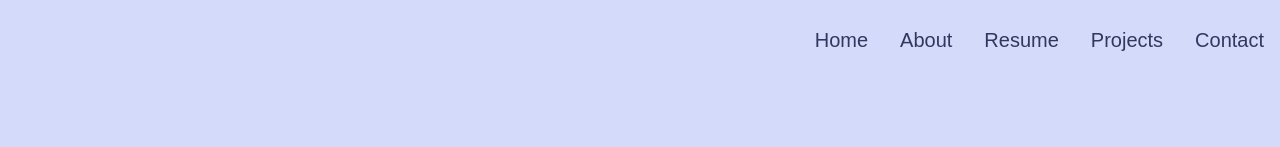
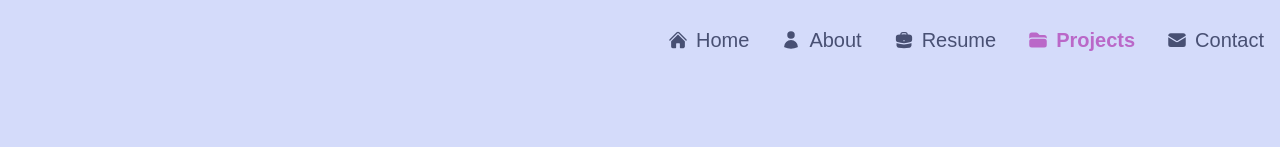
Before and after one commit to giselle-ming/portfolio-2025, a Next.js app: page /projects in a window 1280 px wide. Shown: the top 147 px of the page. Built offline with nearby package versions, Linux system fonts and the light colour scheme.

Commit message:
Add active link state to Navbar and update Resume and Projects pages

```diff
--- a/src/app/components/NavLink.jsx
+++ b/src/app/components/NavLink.jsx
@@ -4,7 +4,7 @@ const NavLink = ({ href, title }) => {
   return (
     <Link
       href={href}
-      className="block py-2 pl-3 pr-4 text-[#343660] sm:text-xl rounded md:p-0 hover:scale-105"
+      className="block py-2 pl-3 pr-4 sm:text-xl rounded md:p-0 hover:scale-105"
     >
       {title}
     </Link>
--- a/src/app/components/Navbar.jsx
+++ b/src/app/components/Navbar.jsx
@@ -1,34 +1,47 @@
 "use client";
-import React, { useState, useEffect } from "react";
+import React, { useEffect } from "react";
 import NavLink from "./NavLink";
-import { Bars3Icon, XMarkIcon } from "@heroicons/react/24/solid";
+import {
+  Bars3Icon,
+  XMarkIcon,
+  HomeIcon,
+  UserIcon,
+  BriefcaseIcon,
+  FolderIcon,
+  EnvelopeIcon,
+} from "@heroicons/react/24/solid";
 
 const navLinks = [
   {
     title: "Home",
     path: "/",
+    icon: <HomeIcon className="h-5 w-5" />,
   },
   {
     title: "About",
     path: "/#about",
+    icon: <UserIcon className="h-5 w-5" />,
   },
   {
     title: "Resume",
     path: "/resume",
+    icon: <BriefcaseIcon className="h-5 w-5" />,
   },
   {
     title: "Projects",
     path: "/projects",
+    icon: <FolderIcon className="h-5 w-5" />,
   },
   {
     title: "Contact",
     path: "/#contact",
+    icon: <EnvelopeIcon className="h-5 w-5" />,
   },
 ];
 
-const Navbar = () => {
-  const [navbarOpen, setNavbarOpen] = useState(false);
-  const [showName, setShowName] = useState(false);
+const Navbar = ({ activeLink, handleLinkClick }) => {
+  const [navbarOpen, setNavbarOpen] = React.useState(false);
+  const [showName, setShowName] = React.useState(false);
 
   useEffect(() => {
     const handleScroll = () => {
@@ -69,7 +82,22 @@ const Navbar = () => {
         <div className="menu hidden md:block md:w-auto" id="navbar">
           <ul className="flex p-4 md:p-0 md:flex-row md:space-x-8 mt-0">
             {navLinks.map((link, index) => (
-              <li key={index}>
+              <li
+                key={index}
+                className={`group flex items-center space-x-2 hover:scale-105 ${
+                  activeLink === link.path
+                    ? "text-[#BA68C8] font-bold"
+                    : "text-[#485073]"
+                }`}
+                onClick={() => handleLinkClick(link.path)}
+              >
+                {React.cloneElement(link.icon, {
+                  className: `h-5 w-5 ${
+                    activeLink === link.path
+                      ? "text-[#BA68C8]"
+                      : "text-[#485073] group-hover:text-[#343660]"
+                  }`,
+                })}
                 <NavLink href={link.path} title={link.title} />
               </li>
             ))}
@@ -80,7 +108,22 @@ const Navbar = () => {
         <div className="mobile-menu bg-[#d4dbfa] bg-opacity-90 absolute top-15 left-0 w-full z-20">
           <ul className="flex flex-col items-center space-y-4 py-4">
             {navLinks.map((link, index) => (
-              <li key={index}>
+              <li
+                key={index}
+                className={`group flex items-center space-x-2 ${
+                  activeLink === link.path
+                    ? "text-[#BA68C8] font-bold"
+                    : "text-[#485073]"
+                }`}
+                onClick={() => handleLinkClick(link.path)}
+              >
+                {React.cloneElement(link.icon, {
+                  className: `h-5 w-5 ${
+                    activeLink === link.path
+                      ? "text-[#BA68C8]"
+                      : "text-[#485073] group-hover:text-[#343660]"
+                  }`,
+                })}
                 <NavLink href={link.path} title={link.title} />
               </li>
             ))}
--- a/src/app/components/TimelineItem.jsx
+++ b/src/app/components/TimelineItem.jsx
@@ -29,7 +29,7 @@ export default function TimelineItem({ item, isLeftAligned }) {
           ))}
         </ul>
       </div>
-      <div className="w-6 h-6 sm:w-8 sm:h-8 bg-[#BA68C8] rounded-full absolute sm:left-1/2 sm:transform sm:-translate-x-1/2"></div>
+      <div className="hidden sm:block w-6 h-6 sm:w-8 sm:h-8 bg-[#BA68C8] rounded-full absolute sm:left-1/2 sm:transform sm:-translate-x-1/2"></div>
     </motion.div>
   );
 }
--- a/src/app/page.js
+++ b/src/app/page.js
@@ -1,4 +1,5 @@
-import Image from "next/image";
+"use client";
+import React, { useState } from "react";
 import HeroSection from "./components/HeroSection";
 import Navbar from "./components/Navbar";
 import AboutSection from "./components/AboutSection";
@@ -7,9 +8,15 @@ import Footer from "./components/Footer";
 import ContactSection from "./components/ContactSection";
 
 export default function Home() {
+  const [activeLink, setActiveLink] = useState("/");
+
+  const handleLinkClick = (path) => {
+    setActiveLink(path);
+  };
+
   return (
     <main className="flex min-h-screen flex-col bg-[#d4dbfa]">
-      <Navbar />
+      <Navbar activeLink={activeLink} handleLinkClick={handleLinkClick} />
       <div className="container mt-24 mx-auto px-12 py-4">
         <HeroSection />
         <AboutSection />
--- a/src/app/projects/page.js
+++ b/src/app/projects/page.js
@@ -1,10 +1,18 @@
+"use client";
+import React, { useState } from "react";
 import Navbar from "../components/Navbar";
 import ProjectsPage from "../components/ProjectsPage";
 
 export default function Home() {
+  const [activeLink, setActiveLink] = useState("/projects");
+
+  const handleLinkClick = (path) => {
+    setActiveLink(path);
+  };
+
   return (
     <main className="flex min-h-screen flex-col bg-[#d4dbfa]">
-      <Navbar />
+      <Navbar activeLink={activeLink} handleLinkClick={handleLinkClick} />
       <div className="container mt-24 mx-auto px-12 py-4">
         <ProjectsPage />
       </div>
--- a/src/app/resume/page.js
+++ b/src/app/resume/page.js
@@ -1,9 +1,9 @@
 "use client";
+import React, { useState, useEffect } from "react";
 import Navbar from "../components/Navbar";
 import { motion } from "framer-motion";
 import SkillsSection from "../components/SkillsSection";
 import TimelineSection from "../components/TimelineSection";
-import { CircularProgressbar, buildStyles } from "react-circular-progressbar";
 import "react-circular-progressbar/dist/styles.css";
 
 const skillCategories = [
@@ -119,137 +119,6 @@ const education = [
     ],
   },
 ];
-
-// export default function Home() {
-//   return (
-//     <main className="flex min-h-screen flex-col bg-gradient-to-b from-[#d4dbfa] to-[#e8d4fa]">
-//       <Navbar />
-//       <div className="container mt-24 mx-auto px-12 py-4 suppressHydrationWarning">
-//         <motion.h1
-//           className="text-4xl font-bold text-[#343660] mb-8"
-//           initial={{ opacity: 0, y: -50 }}
-//           animate={{ opacity: 1, y: 0 }}
-//           transition={{ duration: 0.8 }}
-//         >
-//           My Resume
-//         </motion.h1>
-
-//         {/* Skills Section */}
-//         <section className="mb-16">
-//           <motion.h2
-//             className="text-3xl font-semibold text-[#343660] mb-6"
-//             initial={{ opacity: 0, y: -50 }}
-//             animate={{ opacity: 1, y: 0 }}
-//             transition={{ duration: 0.8 }}
-//           >
-//             Core Skills
-//           </motion.h2>
-//           <div className="grid grid-cols-1 md:grid-cols-2 lg:grid-cols-3 gap-8">
-//             {skillCategories.map((category, index) => (
-//               <motion.div
-//                 key={index}
-//                 className="flex flex-col items-center"
-//                 initial={{ opacity: 0, scale: 0.8 }}
-//                 animate={{ opacity: 1, scale: 1 }}
-//                 transition={{ duration: 0.8, delay: index * 0.2 }}
-//               >
-//                 {/* Circular Progress for Category */}
-//                 <div className="w-24 h-24 mb-4">
-//                   <CircularProgressbar
-//                     value={category.level}
-//                     text={`${category.level}%`}
-//                     styles={buildStyles({
-//                       textColor: "#343660",
-//                       pathColor: "#BA68C8",
-//                       trailColor: "#e0e0e0",
-//                     })}
-//                   />
-//                 </div>
-//                 <h3 className="text-lg font-bold text-[#343660] mb-4">
-//                   {category.category}
-//                 </h3>
-//                 {/* List of Skills */}
-//                 <ul className="list-none text-md text-[#485073]">
-//                   {category.skills.map((skill, i) => (
-//                     <li key={i} className="mb-1 flex items-center">
-//                       {/* Replace the src with the path to your logo or use an icon */}
-//                       <img
-//                         src={`/icons/${skill
-//                           .toLowerCase()
-//                           .replace(/ /g, "-")}.png`}
-//                         alt={`${skill} logo`}
-//                         className="w-5 h-5 mr-2"
-//                       />
-//                       {skill}
-//                     </li>
-//                   ))}
-//                 </ul>
-//               </motion.div>
-//             ))}
-//           </div>
-//         </section>
-
-//         {/* Timeline Section */}
-//         <motion.h2
-//           className="text-3xl font-semibold text-[#343660] mb-6"
-//           initial={{ opacity: 0, y: -50 }}
-//           animate={{ opacity: 1, y: 0 }}
-//           transition={{ duration: 0.8 }}
-//         >
-//           Experience
-//         </motion.h2>
-
-//         <div className="relative">
-//           {/* Vertical Line */}
-//           <div className="absolute left-1/2 top-0 w-1 bg-[#BA68C8] h-full transform -translate-x-1/2"></div>
-
-//           {/* Timeline Items */}
-//           {[...experiences, ...education]
-//             .sort(
-//               (a, b) =>
-//                 new Date(b.date.split(" - ")[0]) -
-//                 new Date(a.date.split(" - ")[0])
-//             ) // Sort chronologically
-//             .map((item, index) => (
-//               <motion.div
-//                 key={index}
-//                 className={`flex items-center mb-12 ${
-//                   index % 2 === 0 ? "justify-start" : "justify-end"
-//                 }`}
-//                 initial={{ opacity: 0, x: index % 2 === 0 ? -50 : 50 }}
-//                 animate={{ opacity: 1, x: 0 }}
-//                 transition={{ duration: 0.8, delay: index * 0.2 }}
-//               >
-//                 <div
-//                   className={`relative w-1/2 ${
-//                     index % 2 === 0 ? "text-right pr-8" : "text-left pl-8"
-//                   }`}
-//                 >
-//                   <h3 className="text-xl font-bold text-[#343660]">
-//                     {item.title || item.degree}
-//                   </h3>
-//                   <p className="text-sm text-[#485073]">
-//                     {item.company || item.school}
-//                   </p>
-//                   <p className="text-sm text-[#485073] italic">{item.date}</p>
-//                   <ul className="list-none mt-2 text-[#343660]">
-//                     {item.description.map((desc, i) => (
-//                       <li key={i} className="mb-1">
-//                         {desc}
-//                       </li>
-//                     ))}
-//                   </ul>
-//                 </div>
-//                 {/* Dot */}
-//                 <div className="w-8 h-8 bg-[#BA68C8] rounded-full absolute left-1/2 transform -translate-x-1/2"></div>
-//               </motion.div>
-//             ))}
-//         </div>
-//       </div>
-//     </main>
-//   );
-// }
-
 export default function Home() {
   // Combine experiences and education into a single timeline array
   const timelineItems = [...experiences, ...education].sort(
@@ -257,9 +126,15 @@ export default function Home() {
       new Date(b.date.split(" - ")[0]) - new Date(a.date.split(" - ")[0])
   );
 
+  const [activeLink, setActiveLink] = useState("/resume");
+
+  const handleLinkClick = (path) => {
+    setActiveLink(path);
+  };
+
   return (
     <main className="flex min-h-screen flex-col bg-gradient-to-b from-[#d4dbfa] to-[#e8d4fa]">
-      <Navbar />
+      <Navbar activeLink={activeLink} handleLinkClick={handleLinkClick} />
       <div className="container mt-24 mx-auto px-12 py-4 suppressHydrationWarning">
         <motion.h1
           className="text-4xl font-bold text-[#343660] mb-8"
```
